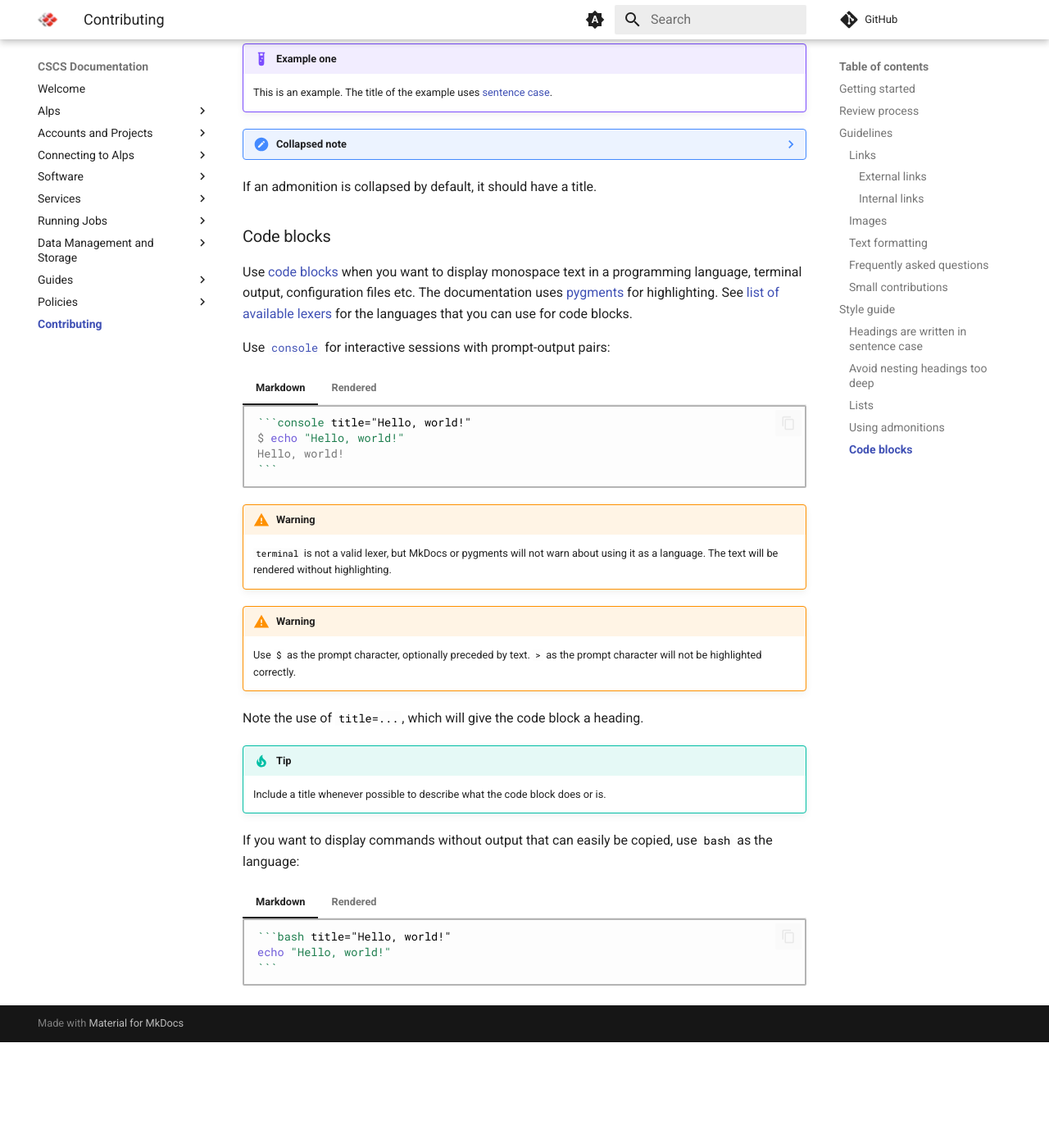
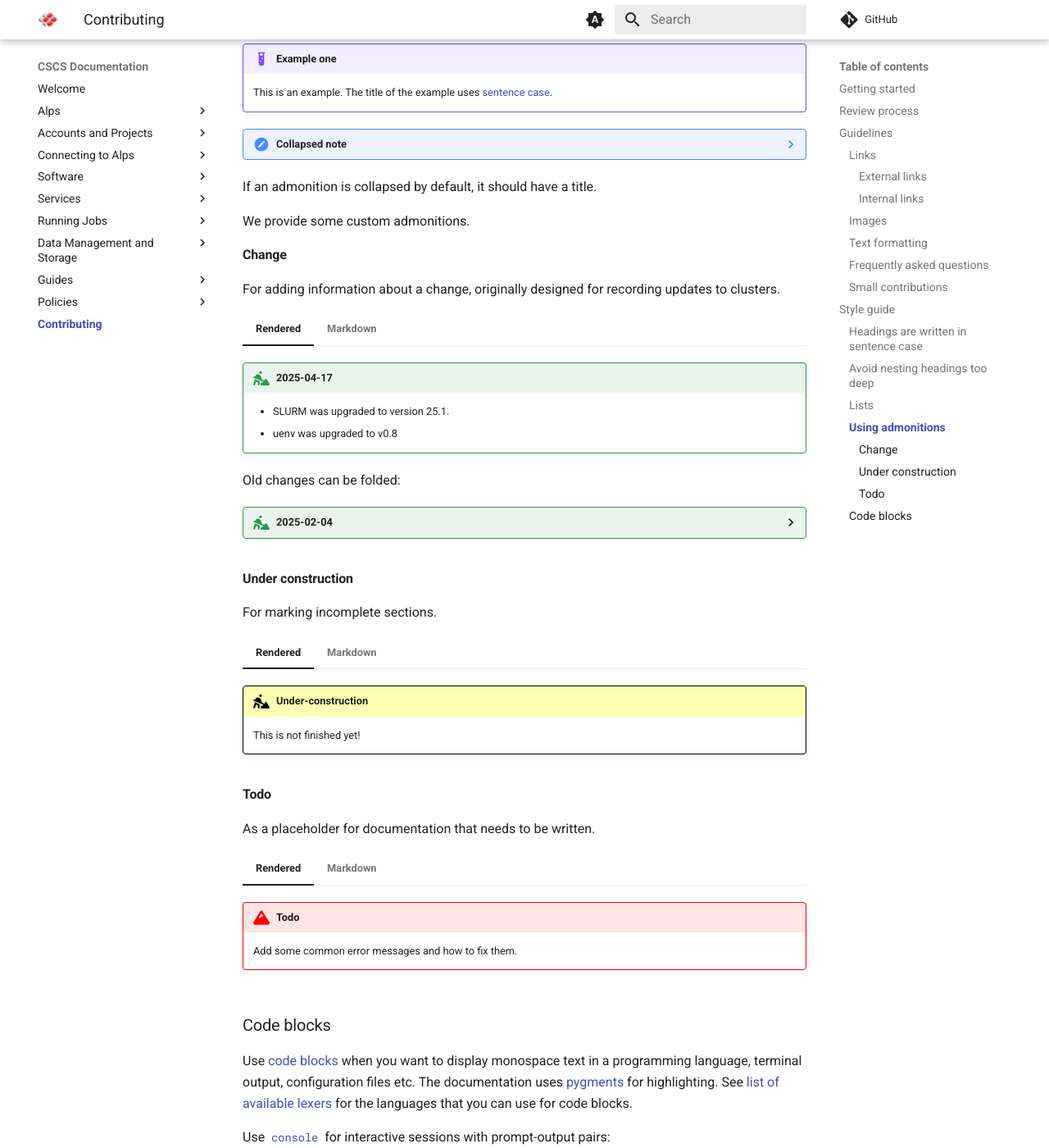
Before and after one commit to nickjbrowning/cscs-docs, an MkDocs documentation site: the page built from docs/contributing/index.md, in a window 1280 px wide and 1400 px high, scrolled down 5635 px. Shown: the whole window at 82% size. Built offline with MkDocs 1.6.1 and Material for MkDocs 9.7.7, drawn with Linux system fonts in a browser that asks for light colours; comment, search, counter and statistics services are not loaded; before the commit the page ends 6906 px from its top, so only the background shows below that.

````diff
--- a/docs/contributing/index.md
+++ b/docs/contributing/index.md
@@ -229,6 +229,66 @@ They stand out better from the main text, and can be collapsed by default if nee
 
 If an admonition is collapsed by default, it should have a title.
 
+We provide some custom admonitions.
+
+#### Change
+
+For adding information about a change, originally designed for recording updates to clusters.
+
+=== "Rendered"
+    !!! change "2025-04-17"
+        * SLURM was upgraded to version 25.1.
+        * uenv was upgraded to v0.8
+
+    Old changes can be folded:
+
+    ??? change "2025-02-04"
+        * The new Scratch cleanup policy was implemented
+        * NVIDIA driver was updated
+
+=== "Markdown"
+    ```
+    !!! change "2025-04-17"
+        * SLURM was upgraded to version 25.1.
+        * uenv was upgraded to v0.8
+    ```
+
+    Old changes can be folded:
+
+    ```
+    ??? change "2025-02-04"
+        * The new Scratch cleanup policy was implemented
+        * NVIDIA driver was updated
+    ```
+
+#### Under construction
+
+For marking incomplete sections.
+
+=== "Rendered"
+    !!! under-construction
+        This is not finished yet!
+
+=== "Markdown"
+    ```
+    !!! under-construction
+        This is not finished yet!
+    ```
+
+#### Todo
+
+As a placeholder for documentation that needs to be written.
+
+=== "Rendered"
+    !!! todo
+        Add some common error messages and how to fix them.
+
+=== "Markdown"
+    ```
+    !!! todo
+        Add some common error messages and how to fix them.
+    ```
+
 ### Code blocks
 
 Use [code blocks](https://squidfunk.github.io/mkdocs-material/reference/code-blocks/) when you want to display monospace text in a programming language, terminal output, configuration files etc.
--- a/docs/stylesheets/extra.css
+++ b/docs/stylesheets/extra.css
@@ -51,6 +51,22 @@
   background-color: rgb(255, 0, 0);
   -webkit-mask-image: var(--md-admonition-icon--alps);
           mask-image: var(--md-admonition-icon--alps);
+}
+
+/* under-construction admonition */
+.md-typeset .admonition.under-construction,
+.md-typeset details.under-construction {
+  border-color: rgb(0, 0, 0);
+}
+.md-typeset .under-construction > .admonition-title,
+.md-typeset .under-construction > summary {
+  background-color: rgba(255, 255, 0, 0.3);
+}
+.md-typeset .under-construction > .admonition-title::before,
+.md-typeset .under-construction > summary::before {
+  background-color: rgb(0, 0, 0);
+  -webkit-mask-image: var(--md-admonition-icon--digging);
+          mask-image: var(--md-admonition-icon--digging);
 }
 
 .md-nav__item .md-nav__link--active {
````
Also changed, not shown: docs/alps/hardware.md (+34 -10 lines), docs/images/alps/gh200-schematic.svg (added), docs/images/alps/mi300-schematic.svg (added).
